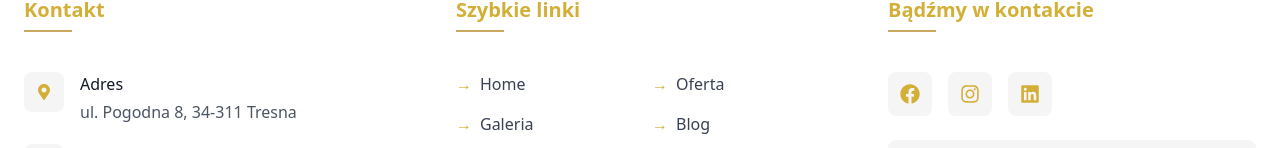
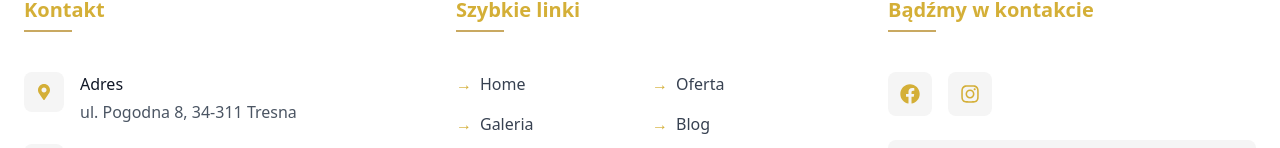
Before and after one commit to jklis2/KriStal-Spaw, a Next.js app in the folder metal-master/: page /regulamin in a window 1280 px wide. Shown: the part 3899-4047 px from the top of the page. Built offline with nearby package versions, Linux system fonts and the light colour scheme; no server answers.

Commit message:
feat: Delete LinkedIn icon

```diff
--- a/metal-master/src/components/layout/Footer.tsx
+++ b/metal-master/src/components/layout/Footer.tsx
@@ -2,7 +2,7 @@
 
 import Link from "next/link";
 import Image from "next/image";
-import { FaFacebook, FaInstagram, FaLinkedin, FaMapMarkerAlt, FaPhone, FaEnvelope, FaClock } from "react-icons/fa";
+import { FaFacebook, FaInstagram, FaMapMarkerAlt, FaPhone, FaEnvelope, FaClock } from "react-icons/fa";
 
 export default function Footer() {
   return (
@@ -158,15 +158,7 @@ export default function Footer() {
               >
                 <FaInstagram className="text-xl text-weldingRed hover:text-white transition-colors duration-300" />
               </Link>
-              <Link
-                href="https://linkedin.com"
-                target="_blank"
-                rel="noopener noreferrer"
-                className="p-3 rounded-lg hover:bg-weldingRed hover:text-white hover:scale-110 transition-all duration-300 bg-industrialGray"
-                aria-label="Odwiedź nasz profil na LinkedIn"
-              >
-                <FaLinkedin className="text-xl text-weldingRed hover:text-white transition-colors duration-300" />
-              </Link>
+
             </div>
 
             {/* Newsletter */}
```
